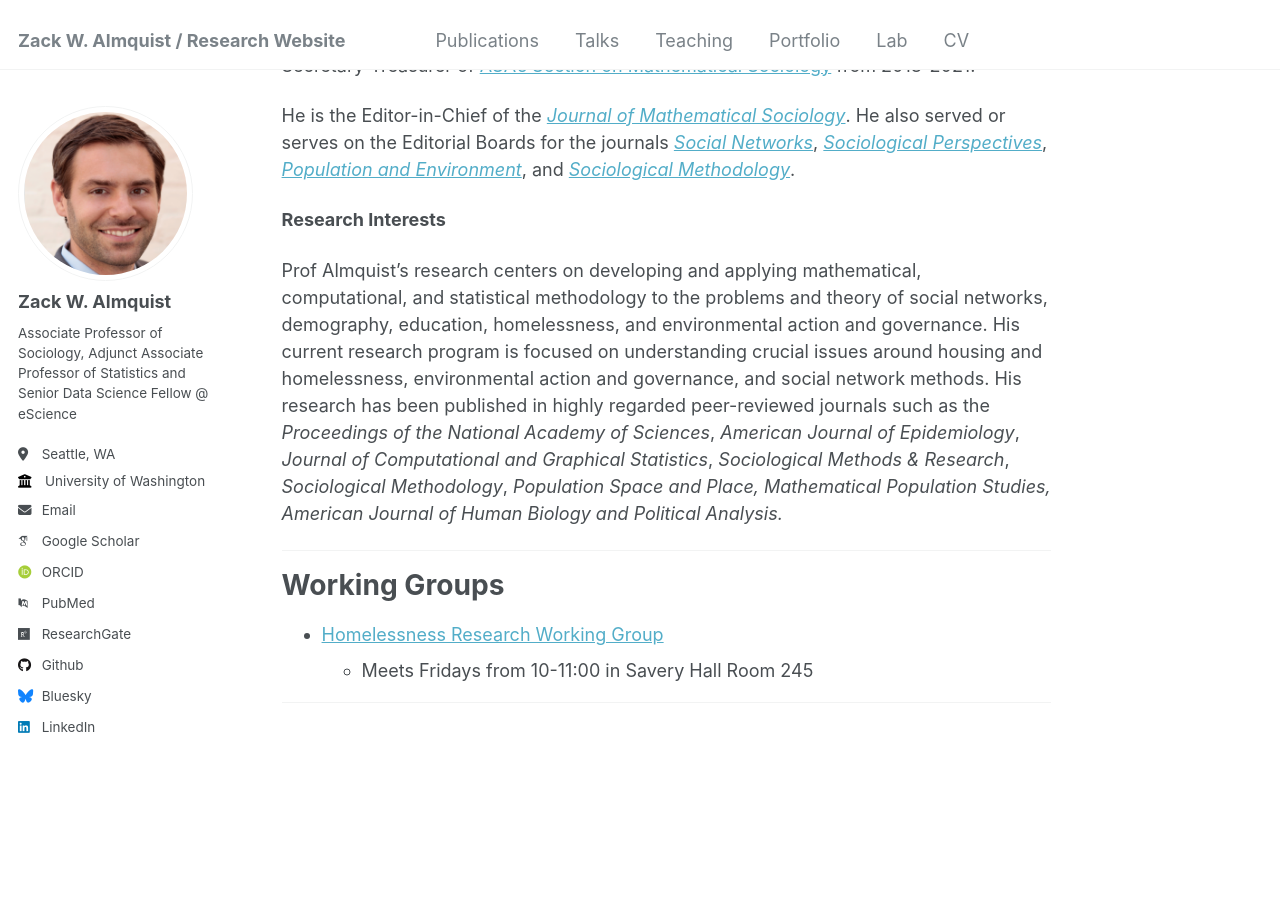
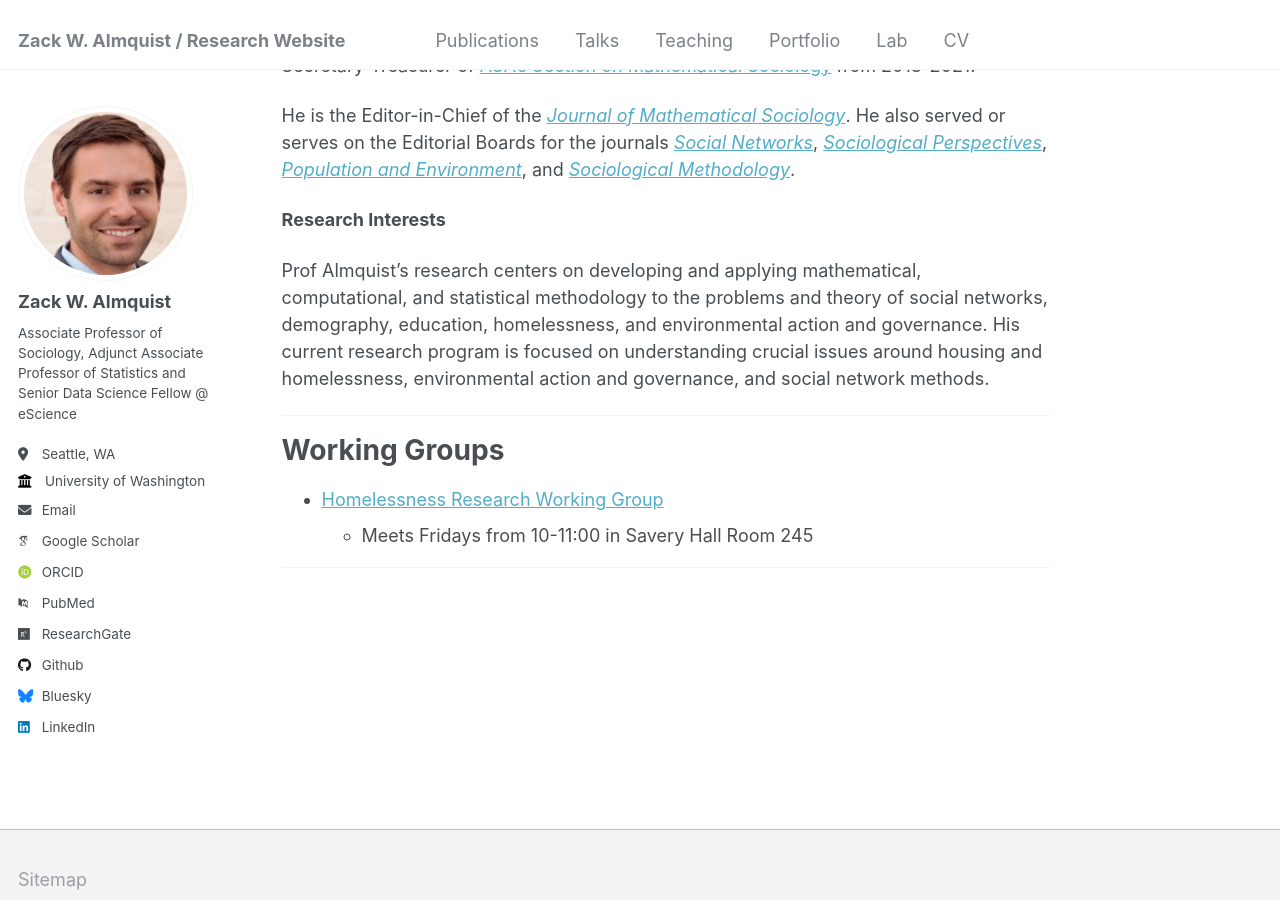
Before and after one commit to zalmquist/zalmquist.github.io, a Jekyll site: the page built from _pages/about.md, in a window 1280 px wide and 900 px high, scrolled down 804 px. Built offline with Jekyll 4.4.1, drawn with Linux system fonts in a browser that asks for light colours; some web fonts are replaced.

Commit message:
Update about.md

```diff
--- a/_pages/about.md
+++ b/_pages/about.md
@@ -25,7 +25,7 @@ He is the Editor-in-Chief of the [*Journal of Mathematical Sociology*](https://w
 
 **Research Interests**
 
-Prof Almquist’s research centers on developing and applying mathematical, computational, and statistical methodology to the problems and theory of social networks, demography, education, homelessness, and environmental action and governance. His current research program is focused on understanding crucial issues around housing and homelessness, environmental action and governance, and social network methods. His research has been published in highly regarded peer-reviewed journals such as the <i>Proceedings of the National Academy of Sciences</i>, <i>American Journal of Epidemiology</i>, <i>Journal of Computational and Graphical Statistics</i>, <i>Sociological Methods & Research</i>, <i>Sociological Methodology</i>, <i>Population Space and Place<i>, <i>Mathematical Population Studies</i>, <i>American Journal of Human Biology</i> and <i>Political Analysis</i>.
+Prof Almquist’s research centers on developing and applying mathematical, computational, and statistical methodology to the problems and theory of social networks, demography, education, homelessness, and environmental action and governance. His current research program is focused on understanding crucial issues around housing and homelessness, environmental action and governance, and social network methods.
 
 ------
 
```
